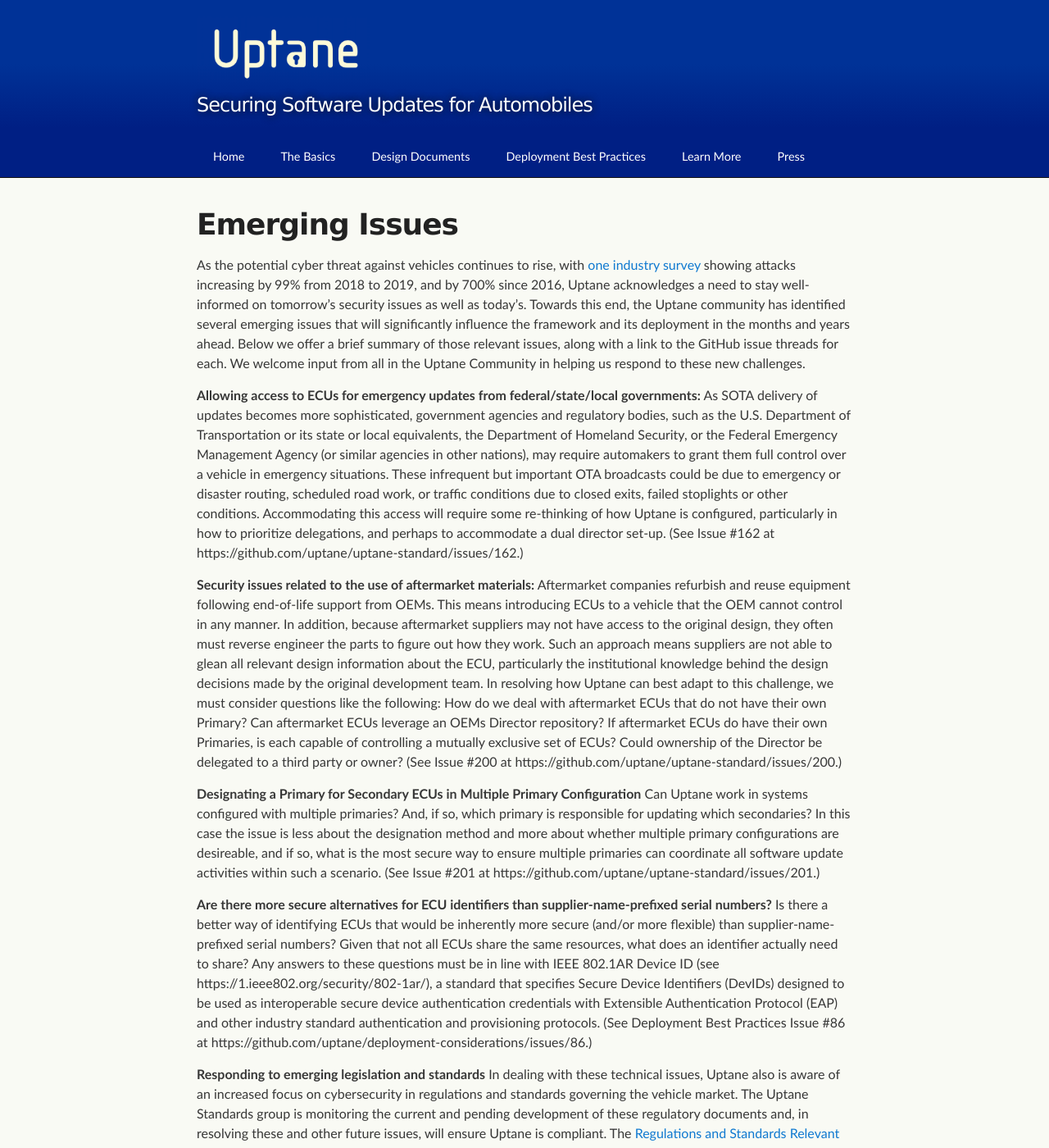
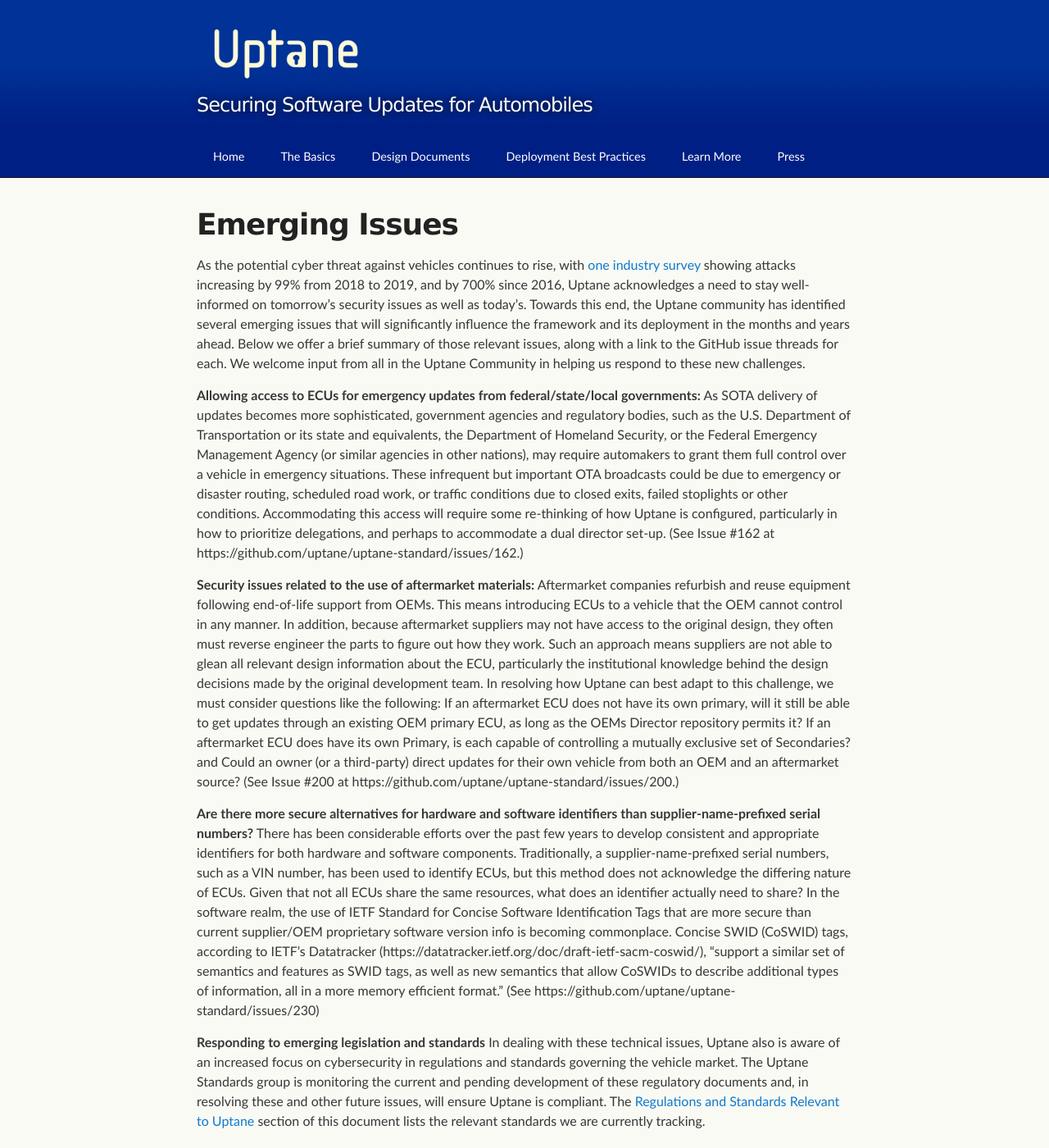
Before and after one commit to uptane/deployment-considerations, a Jekyll site: the page built from emerging_issues.md, in a window 1280 px wide and 1400 px high. Shown: the whole window at 82% size. Built offline with Jekyll 4.4.1, drawn with Linux system fonts in a browser that asks for light colours; our own code applies the rules of GitHub Pages for plain Markdown files.

Commit message:
Review for 2.0.0
This section required so updates to reflect text on these subjects that has been added or modified in other sections of this document.

```diff
--- a/emerging_issues.md
+++ b/emerging_issues.md
@@ -7,17 +7,15 @@ css_id: emerging_issues
 
 As the potential cyber threat against vehicles continues to rise, with [one industry survey](https://upstream.auto/upstream-security-global-automotive-cybersecurity-report-2020/) showing attacks increasing by 99% from 2018 to 2019, and by 700% since 2016, Uptane acknowledges a need to stay well-informed on tomorrow's security issues as well as today's. Towards this end, the Uptane community has identified several emerging issues that will significantly influence the framework and its deployment in the months and years ahead. Below we offer a brief summary of those relevant issues, along with a link to the GitHub issue threads for each. We welcome input from all in the Uptane Community in helping us respond to these new challenges.
 
-**Allowing access to ECUs for emergency updates from federal/state/local governments:** As SOTA delivery of updates becomes more sophisticated, government agencies and regulatory bodies, such as the U.S. Department of Transportation or its state or local equivalents, the Department of Homeland Security, or the Federal Emergency Management Agency (or similar agencies in other nations), may require automakers to grant them full control over a vehicle in emergency situations. These infrequent but important OTA broadcasts could be due to emergency or disaster routing, scheduled road work, or traffic conditions due to closed exits, failed stoplights or other conditions.  Accommodating this access will require some re-thinking of how Uptane is configured, particularly in how to prioritize delegations, and perhaps to accommodate a dual director set-up. (See Issue #162 at https://github.com/uptane/uptane-standard/issues/162.)
+**Allowing access to ECUs for emergency updates from federal/state/local governments:**
+As SOTA delivery of updates becomes more sophisticated, government agencies and regulatory bodies, such as the U.S. Department of Transportation or its state and equivalents, the Department of Homeland Security, or the Federal Emergency Management Agency (or similar agencies in other nations), may require automakers to grant them full control over a vehicle in emergency situations. These infrequent but important OTA broadcasts could be due to emergency or disaster routing, scheduled road work, or traffic conditions due to closed exits, failed stoplights or other conditions.  Accommodating this access will require some re-thinking of how Uptane is configured, particularly in how to prioritize delegations, and perhaps to accommodate a dual director set-up. (See Issue #162 at https://github.com/uptane/uptane-standard/issues/162.)
 
 **Security issues related to the use of aftermarket materials:**
-Aftermarket companies refurbish and reuse equipment following end-of-life support from OEMs. This means introducing ECUs to a vehicle that the OEM cannot control in any manner. In addition, because aftermarket suppliers may not have access to the original design, they often must reverse engineer the parts to figure out how they work. Such an approach means suppliers are not able to glean all relevant design information about the ECU, particularly the institutional knowledge behind the design decisions made by the original development team. In resolving how Uptane can best adapt to this challenge, we must consider questions like the following: How do we deal with aftermarket ECUs that do not have their own Primary? Can aftermarket ECUs leverage an OEMs Director repository? If aftermarket ECUs do have their own Primaries, is each capable of controlling a mutually exclusive set of ECUs? Could ownership of the Director be delegated to a third party or owner? (See Issue #200 at https://github.com/uptane/uptane-standard/issues/200.)
+Aftermarket companies refurbish and reuse equipment following end-of-life support from OEMs. This means introducing ECUs to a vehicle that the OEM cannot control in any manner. In addition, because aftermarket suppliers may not have access to the original design, they often must reverse engineer the parts to figure out how they work. Such an approach means suppliers are not able to glean all relevant design information about the ECU, particularly the institutional knowledge behind the design decisions made by the original development team. In resolving how Uptane can best adapt to this challenge, we must consider questions like the following: If an aftermarket ECU does not have its own primary, will it still be able to get updates through an existing OEM primary ECU, as long as the OEMs Director repository permits it? If an aftermarket ECU does have its own Primary, is each capable of controlling a mutually exclusive set of Secondaries? and
+Could an owner (or a third-party) direct updates for their own vehicle from both an OEM and an aftermarket source? (See Issue #200 at https://github.com/uptane/uptane-standard/issues/200.)
 
-**Designating a Primary for Secondary ECUs in Multiple Primary Configuration**
-Can Uptane work in systems configured with multiple primaries? And, if so, which primary is responsible for updating which secondaries?
-In this case the issue is less about the designation method and more about whether multiple primary configurations are desireable, and if so, what is the most secure way to ensure multiple primaries can coordinate all software update activities within such a scenario. (See Issue #201 at https://github.com/uptane/uptane-standard/issues/201.)
-
-**Are there more secure alternatives for ECU identifiers than supplier-name-prefixed serial numbers?**
-Is there a better way of identifying ECUs that would be inherently more secure (and/or more flexible) than supplier-name-prefixed serial numbers? Given that not all ECUs share the same resources, what does an identifier actually need to share? Any answers to these questions must be in line with IEEE 802.1AR Device ID (see https://1.ieee802.org/security/802-1ar/), a standard that specifies Secure Device Identifiers (DevIDs) designed to be used as interoperable secure device authentication credentials with Extensible Authentication Protocol (EAP) and other industry standard authentication and provisioning protocols. (See Deployment Best Practices Issue #86 at https://github.com/uptane/deployment-considerations/issues/86.)
+**Are there more secure alternatives for hardware and software identifiers than supplier-name-prefixed serial numbers?**
+There has been considerable efforts over the past few years to develop consistent and appropriate identifiers for both hardware and software components. Traditionally, a supplier-name-prefixed serial numbers, such as a VIN number, has been used to identify ECUs, but this method does not acknowledge the differing nature of ECUs. Given that not all ECUs share the same resources, what does an identifier actually need to share? In the software realm, the use of IETF Standard for Concise Software Identification Tags that are more secure than current supplier/OEM proprietary software version info is becoming commonplace. Concise SWID (CoSWID) tags, according to IETF's Datatracker (https://datatracker.ietf.org/doc/draft-ietf-sacm-coswid/), "support a similar set of semantics and features as SWID tags, as well as new semantics that allow CoSWIDs to describe additional types of information, all in a more memory efficient format." (See https://github.com/uptane/uptane-standard/issues/230)
 
 **Responding to emerging legislation and standards**
 In dealing with these technical issues, Uptane also is aware of an increased focus on cybersecurity in regulations and standards governing the vehicle market. The Uptane Standards group is monitoring the current and pending development of these regulatory documents and, in resolving these and other future issues, will ensure Uptane is compliant. The [Regulations and Standards Relevant to Uptane](https://github.com/uptane/deployment-considerations/blob/master/regulations_and_standards.md) section of this document lists the relevant standards we are currently tracking.
```
